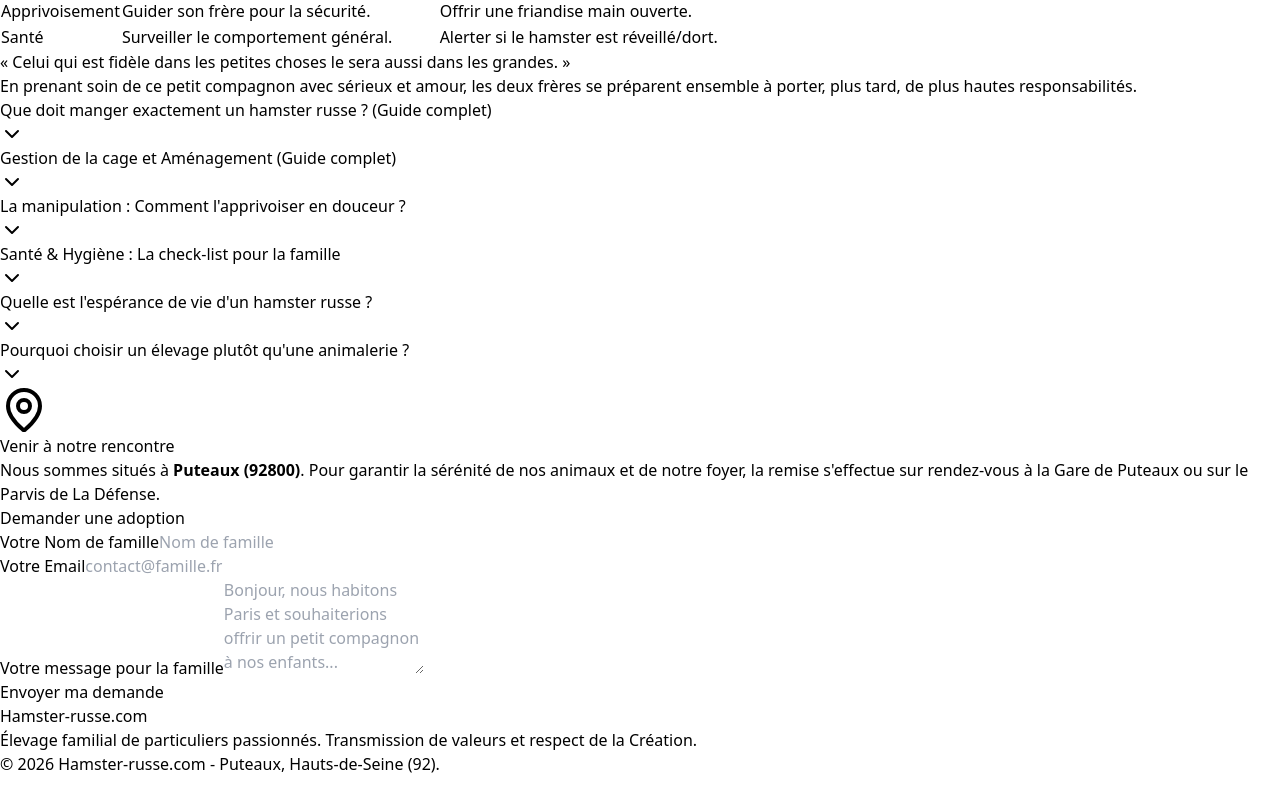
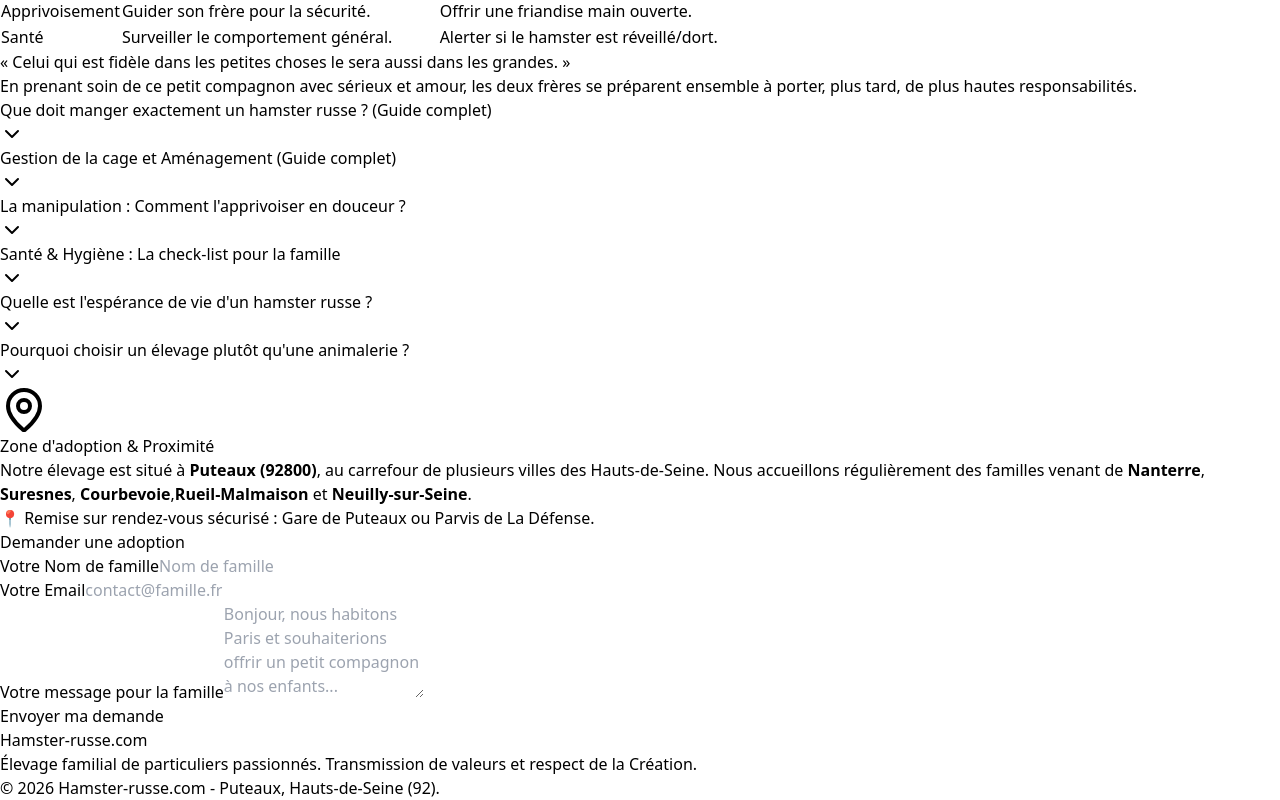
Before and after one commit to clementdharcourt-WAC/hamster-russe, a React (Vite) app: page / in a window 1280 px wide. Shown: the part 2740-3540 px from the top of the page. Before the commit the page ends 3516 px from the top, so only its background shows below. Built offline with nearby package versions, Linux system fonts and the light colour scheme.

Commit message:
Renforcement SEO Local : Ajout des villes limitrophes (UI + JSON-LD)

```diff
--- a/index.html
+++ b/index.html
@@ -1,5 +1,6 @@
 <!doctype html>
 <html lang="fr">
+
 <head>
   <meta charset="UTF-8" />
   <link rel="icon" type="image/svg+xml" href="/vite.svg" />
@@ -7,13 +8,15 @@
 
   <!-- SEO Primaire -->
   <title>Élevage Hamster Russe Puteaux (92) - Adoptez un Hamster Agouti Pur</title>
-    <meta name="description" content="Élevage familial de hamsters russes à Puteaux (92). Adoptez un compagnon issu de lignées pures (Agouti), sociabilisé par nos soins. Conseils d'experts et suivi pour votre famille." />
+  <meta name="description"
+    content="Élevage familial de hamsters russes à Puteaux (92). Adoptez un compagnon issu de lignées pures (Agouti), sociabilisé par nos soins. Conseils d'experts et suivi pour votre famille." />
   <link rel="canonical" href="https://www.hamster-russe.com" />
 
   <!-- Open Graph (Facebook, WhatsApp, LinkedIn) -->
   <meta property="og:type" content="website" />
   <meta property="og:title" content="Le Vrai Hamster Russe : Éleveur Passionné à Puteaux (92)" />
-    <meta property="og:description" content="Découvrez nos hamsters russes lignée pure. Un élevage familial éthique fondé sur le respect et la pédagogie." />
+  <meta property="og:description"
+    content="Découvrez nos hamsters russes lignée pure. Un élevage familial éthique fondé sur le respect et la pédagogie." />
   <meta property="og:image" content="https://www.hamster-russe.com/hamster-russe-agouti-elevage-puteaux.jpg" />
   <meta property="og:url" content="https://www.hamster-russe.com" />
 
@@ -34,12 +37,40 @@
       "url": "https://www.hamster-russe.com",
       "description": "Élevage familial éthique de hamsters russes de lignée pure (Agouti) situé à Puteaux.",
       "priceRange": "$",
-      "openingHours": "Mo-Su 09:00-19:00"
+      "openingHours": "Mo-Su 09:00-19:00",
+      "areaServed": [
+        {
+          "@type": "City",
+          "name": "Puteaux"
+        },
+        {
+          "@type": "City",
+          "name": "Nanterre"
+        },
+        {
+          "@type": "City",
+          "name": "Suresnes"
+        },
+        {
+          "@type": "City",
+          "name": "Courbevoie"
+        },
+        {
+          "@type": "City",
+          "name": "Rueil-Malmaison"
+        },
+        {
+          "@type": "City",
+          "name": "Neuilly-sur-Seine"
+        }
+      ]
     }
     </script>
 </head>
+
 <body>
   <div id="root"></div>
   <script type="module" src="/src/main.jsx"></script>
 </body>
+
 </html>
--- a/src/App.jsx
+++ b/src/App.jsx
@@ -493,10 +493,17 @@ const Website = () => {
       <section className="py-20 bg-amber-50">
         <div className="max-w-4xl mx-auto px-4 text-center">
           <MapPin size={48} className="text-amber-600 mx-auto mb-6" />
-          <h2 className="text-3xl font-extrabold mb-6">Venir à notre rencontre</h2>
-          <p className="text-lg text-gray-700 leading-relaxed mb-8">
-            Nous sommes situés à <strong>Puteaux (92800)</strong>. Pour garantir la sérénité de nos animaux et de notre foyer, la remise s'effectue sur rendez-vous à la Gare de Puteaux ou sur le Parvis de La Défense.
+          <h2 className="text-3xl font-extrabold mb-6">Zone d'adoption & Proximité</h2>
+          <p className="text-lg text-gray-700 leading-relaxed mb-6">
+            Notre élevage est situé à <strong>Puteaux (92800)</strong>, au carrefour de plusieurs villes des Hauts-de-Seine.
+            Nous accueillons régulièrement des familles venant de <strong>Nanterre</strong>, <strong>Suresnes</strong>, <strong>Courbevoie</strong>,
+            <strong>Rueil-Malmaison</strong> et <strong>Neuilly-sur-Seine</strong>.
           </p>
+          <div className="bg-white/50 border border-amber-200 rounded-2xl p-6 inline-block">
+            <p className="text-sm text-amber-800 font-medium">
+              📍 Remise sur rendez-vous sécurisé : Gare de Puteaux ou Parvis de La Défense.
+            </p>
+          </div>
         </div>
       </section>
 
```
Lines whose indentation alone changed are shown as unchanged.
